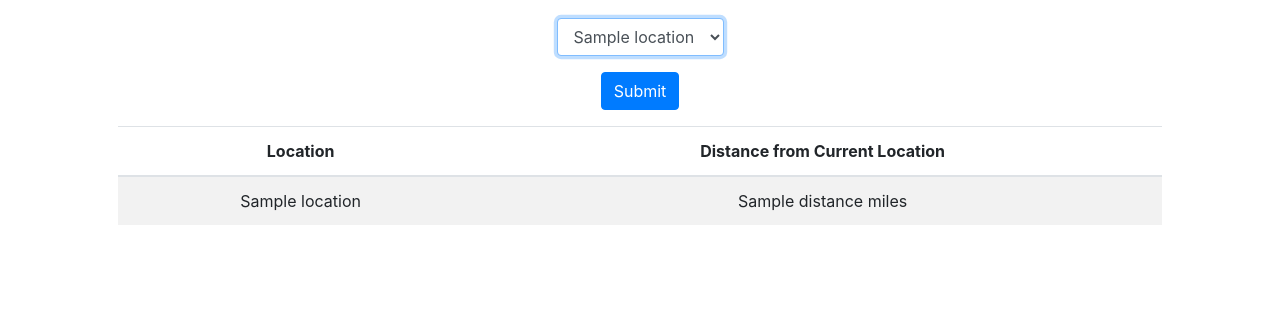
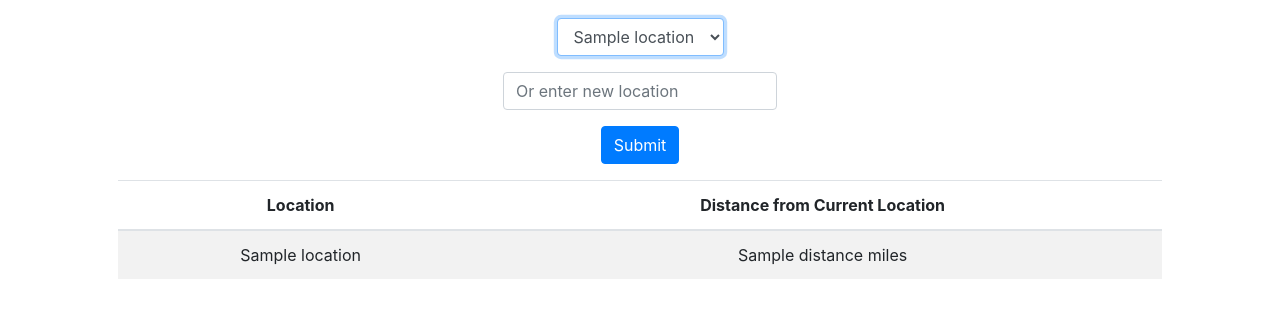
Before and after one commit to chase-lambert/distancefinder, a Flask app: template templates/index.html in a window 1280 px wide. Shown: the part 200-518 px from the top of the page. Run offline with Flask 2, Linux system fonts and the light colour scheme; the template is opened without the code that fills it: most values are stand-ins (such as "Sample title", 1, 10 or a date in 2020); some libraries are stand-ins or nearby versions.

Commit message:
let user choose new location

```diff
--- a/app.py
+++ b/app.py
@@ -1,4 +1,6 @@
+import json
 import os
+import requests
 
 from flask import Flask, flash, jsonify, redirect, render_template, request, session
 from flask_session import Session
@@ -41,13 +43,36 @@ def index():
     # User reached route via POST (as by submitting a form via POST)
     if request.method == "POST":
 
-        current = request.form.get("location")
-        for d in destinations:
-            if d['location'] == current:
-                current_destination = d
+        if not request.form.get("new_location"):
+            current = request.form.get("location")
+            for d in destinations:
+                if d['location'] == current:
+                    current_destination = d
 
-        current_lat = current_destination["lat"]
-        current_long = current_destination["long"]
+            current_lat = current_destination["lat"]
+            current_long = current_destination["long"]
+
+            for location in locations:
+                lat = location["lat"]
+                long = location["long"]
+                distance = round(haversine(current_long, current_lat, long, lat))
+                distance = {"distance": distance}
+                location.update(distance)
+
+            return render_template(
+                "index.html",
+                locations=locations,
+                destinations=destinations,
+                current=current,
+            )
+
+        current = request.form.get("new_location")
+        search_string = "https://nominatim.openstreetmap.org/search?q={}&format=json&limit=1".format(current)
+        location_info = requests.get(search_string)
+        location_info = json.loads(location_info.text)[0]
+
+        current_lat = float(location_info["lat"])
+        current_long = float(location_info["lon"])
 
         for location in locations:
             lat = location["lat"]
@@ -66,13 +91,6 @@ def index():
 
     # User reached route via GET (as by clicking a link or via redirect)
     else:
-        # for location in locations:
-        #     lat = location["lat"]
-        #     long = location["long"]
-        #     distance = round(haversine(current_long, current_lat, long, lat))
-        #     distance = {"distance": distance}
-        #     location.update(distance)
-
         return render_template(
             "index.html",
             locations=locations,
--- a/templates/index.html
+++ b/templates/index.html
@@ -16,9 +16,15 @@
                 {% endfor %}
             </select>
         </div>
+
+        <div class="form-group">
+            <input autocomplete="off" autofocus class="form-control" name="new_location" placeholder="Or enter new location" type="text">
+        </div>
         <button class="btn btn-primary" type="submit">Submit</button>
     </form>
+
       <p></p>
+
       <table class="table table-striped">
         <thead>
             <tr>
```
